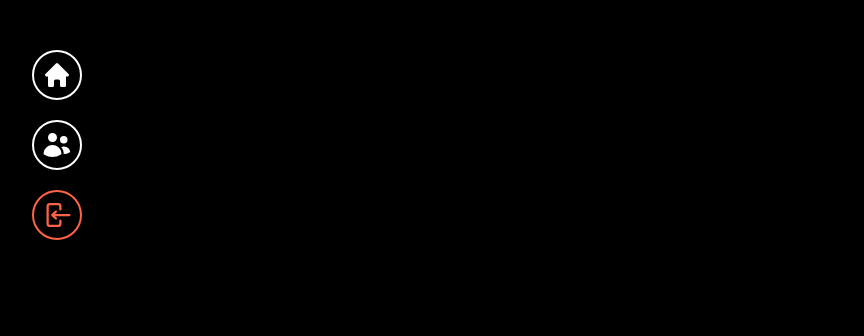
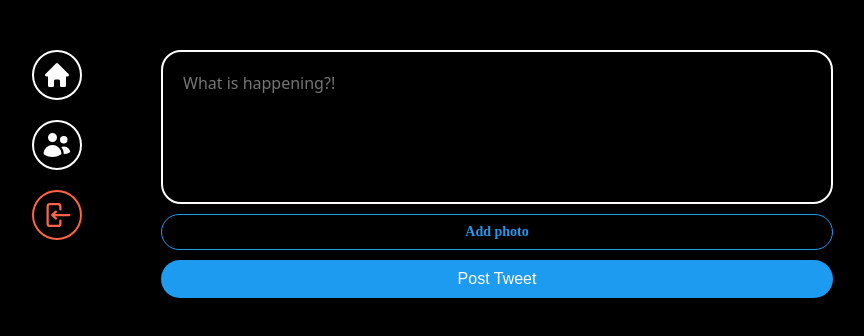
Before and after one commit to Debuging-JunSeoPark/twitter-clone-project, a React (Vite) app: page / in a window 1280 px wide. Shown: the top 336 px of the page, without its empty margins (237-1101 px from the left). Built offline with nearby package versions, Linux system fonts and the light colour scheme; no server answers; sample sign-in values are in the browser's storage.

Commit message:
feat(tweet): Add PostTweetForm component with file upload support

```diff
--- /dev/null
+++ b/src/components/post-tweet-form.tsx
@@ -0,0 +1,100 @@
+import { useState } from "react";
+import styled from "styled-components";
+
+
+const Form = styled.form`
+   display: flex;
+   flex-direction: column;
+   gap: 10px;
+ `;
+
+ const TextArea = styled.textarea`
+   border: 2px solid white;
+   padding: 20px;
+   border-radius: 20px;
+   font-size: 16px;
+   color: white;
+   background-color: black;
+   width: 100%;
+   resize: none;
+   font-family: system-ui, -apple-system, BlinkMacSystemFont, "Segoe UI", Roboto,
+     Oxygen, Ubuntu, Cantarell, "Open Sans", "Helvetica Neue", sans-serif;
+   &::placeholder {
+     font-size: 16px;
+   }
+   &:focus {
+     outline: none;
+     border-color: #1d9bf0;
+   }
+ `;
+
+
+ const AttachFileButton = styled.label`
+ padding: 10px 0px;
+ color: #1d9bf0;
+ text-align: center;
+ border-radius: 20px;
+ border: 1px solid #1d9bf0;
+ font-size: 14px;
+ font-weight: 600;
+ cursor: pointer;
+`;
+
+const AttachFileInput = styled.input`
+ display: none;
+`;
+
+const SubmitBtn = styled.input`
+background-color: #1d9bf0;
+color: white;
+border: none;
+padding: 10px 0px;
+border-radius: 20px;
+font-size: 16px;
+cursor: pointer;
+&:hover,
+&:active {
+  opacity: 0.9;
+}
+`;
+
+export default function PostTweetForm(){
+    const [isLoading, setLoading] = useState(false);
+    const [tweet, setTweet] = useState("");
+    const [file,setFile] = useState<File|null>(null);
+    const onChange = (e: React.ChangeEvent<HTMLTextAreaElement>) => {
+        setTweet(e.target.value);
+    };
+
+
+    const onFileChange = (e: React.ChangeEvent<HTMLInputElement>) => {
+        const { files } = e.target;
+        if (files && files.length === 1) {
+          setFile(files[0]);
+        }
+      };
+      return (
+        <Form>
+          <TextArea
+            rows={5}
+            maxLength={180}
+            onChange={onChange}
+            value={tweet}
+            placeholder="What is happening?!"
+          />
+          <AttachFileButton htmlFor="file">
+            {file ? "Photo added ✅" : "Add photo"}
+          </AttachFileButton>
+          <AttachFileInput
+            onChange={onFileChange}
+            type="file"
+            id="file"
+            accept="image/*"
+          />
+          <SubmitBtn
+            type="submit"
+            value={isLoading ? "Posting..." : "Post Tweet"}
+          />
+        </Form>
+      );
+    }
--- a/src/routes/home.tsx
+++ b/src/routes/home.tsx
@@ -1,10 +1,16 @@
-import { auth } from "../firebase";
+import styled from "styled-components";
+import PostTweetForm from "../components/post-tweet-form";
 
+
+
+const Wrapper = styled.div``;
 
 export default function Home(){
 
     return (
-    <h1>
-    </h1>);
+        <>
+            <PostTweetForm />
+        </>
+   );
 
 }
```
